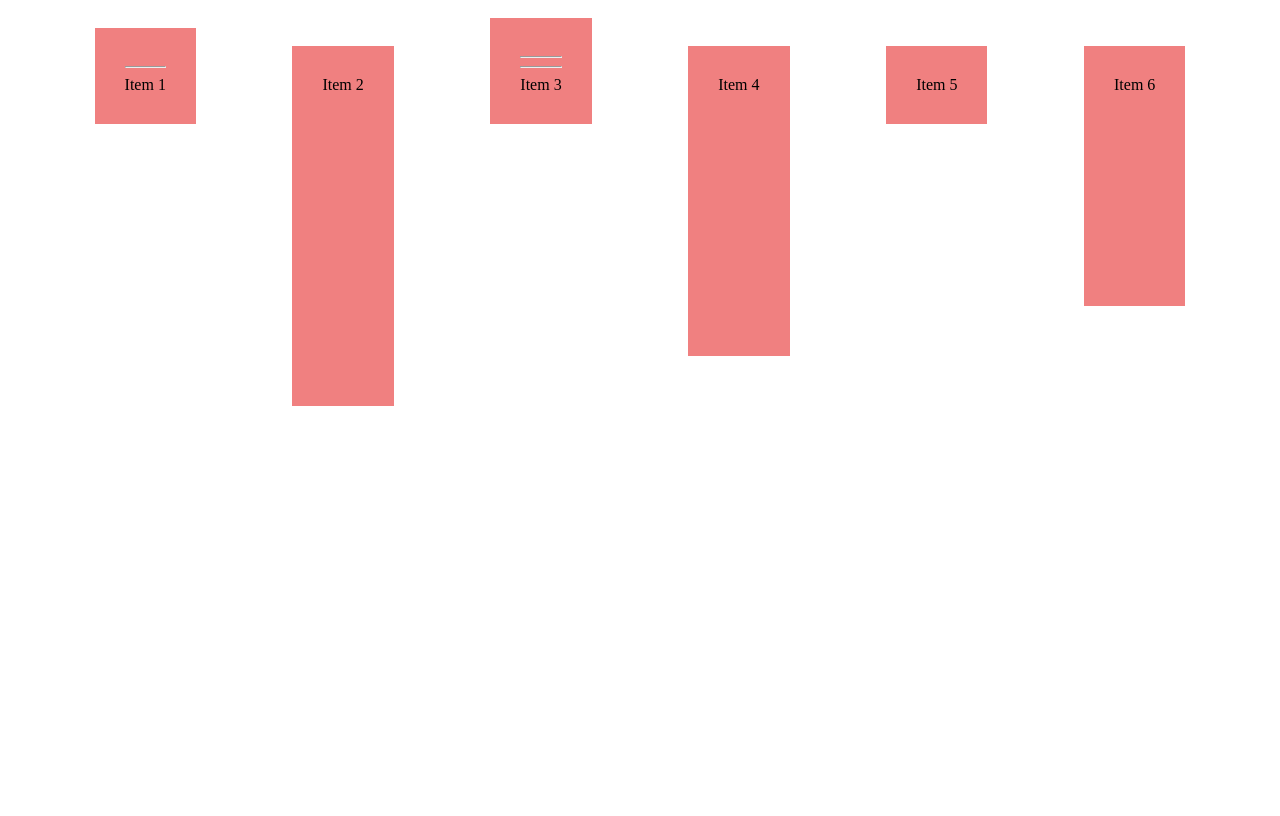
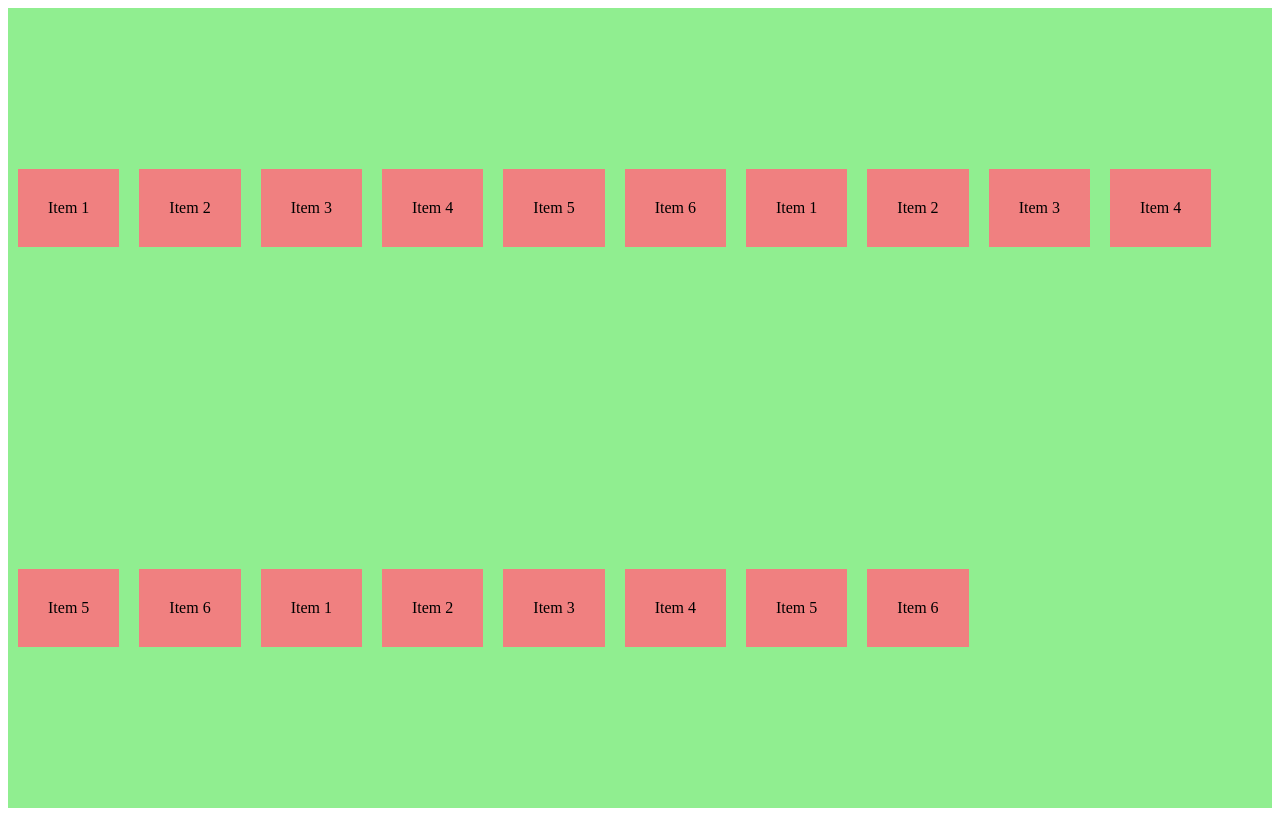
Before and after one commit to Falc0n89/flexbox, a plain HTML site: page index.html in a window 1280 px wide. Drawn offline with Linux system fonts and the light colour scheme.

Commit message:
align content

```diff
--- a/index.html
+++ b/index.html
@@ -8,8 +8,11 @@
         #container {
             display: flex;
             flex-flow: row wrap;
-            justify-content: space-evenly;
-            align-items: baseline;
+            /* justify-content: space-evenly;
+            align-items: baseline; */
+            background: lightgreen;
+            height: 100vh;
+            align-content: space-around;
         }
         .item {
             background: lightcoral;
@@ -22,12 +25,24 @@
 <body>
 
     <div id="container">
-        <div class="item"><hr>Item 1</div>
-        <div class="item" style="height: 300px;">Item 2</div>
-        <div class="item"><hr><hr>Item 3</div>
-        <div class="item" style="height: 250px;">Item 4</div>
+        <div class="item">Item 1</div>
+        <div class="item">Item 2</div>
+        <div class="item">Item 3</div>
+        <div class="item">Item 4</div>
         <div class="item">Item 5</div>
-        <div class="item" style="height: 200px;">Item 6</div>
+        <div class="item">Item 6</div>
+        <div class="item">Item 1</div>
+        <div class="item">Item 2</div>
+        <div class="item">Item 3</div>
+        <div class="item">Item 4</div>
+        <div class="item">Item 5</div>
+        <div class="item">Item 6</div>
+        <div class="item">Item 1</div>
+        <div class="item">Item 2</div>
+        <div class="item">Item 3</div>
+        <div class="item">Item 4</div>
+        <div class="item">Item 5</div>
+        <div class="item">Item 6</div>
 
     </div>
 
```
